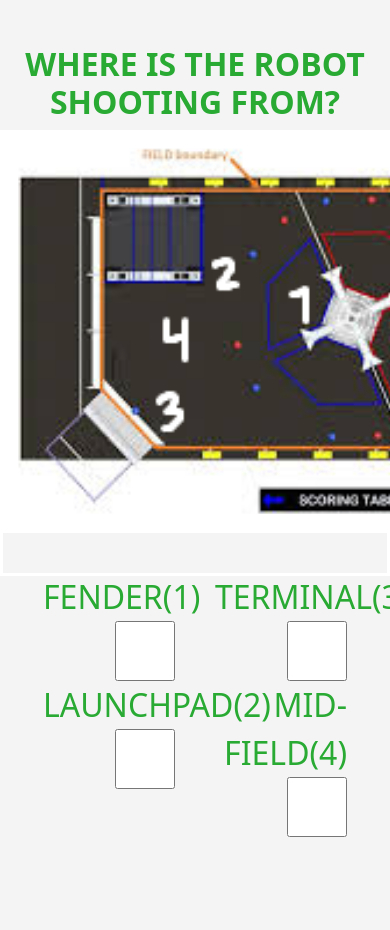
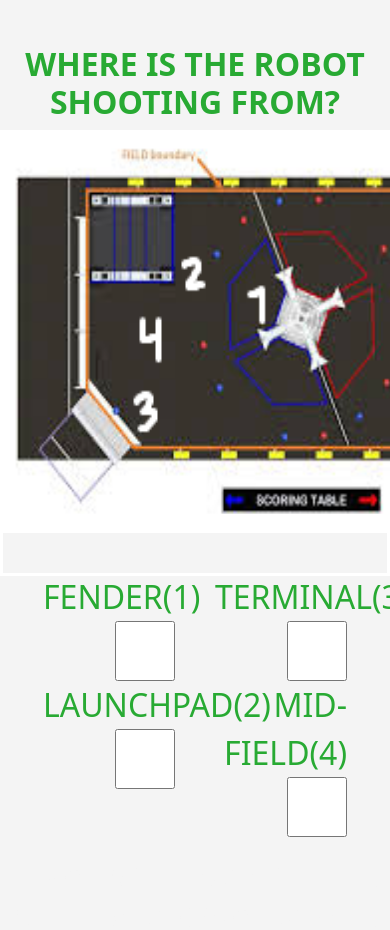
Before and after one commit to JohnathonNow/2606, a plain HTML site: page index.html in a window 390 px wide. Shown: the part 1209-2139 px from the top of the page. Drawn offline with nearby package versions, Linux system fonts and the light colour scheme; some packages are replaced by stand-ins of ours.

Commit message:
I made it so the app works less. 🍔🍔 :triumph:

```diff
--- a/index.html
+++ b/index.html
@@ -58,7 +58,7 @@
 
   <!-- WHERE IS THE ROBOT SHOOTING FROM????? -->
   <h2><center>Where is the robot shooting from?</center></h2>
-  <img src = "Field(edited).png" width = "700" height = "400"/>
+  <img src = "Field(edited).png" width = "600" height = "400"/>
   <div class= "float-container">
   <div class= "float-child">
     <div class="right-checkbox"> <!-- FENDER  & LAUNCH PAD -->
```
